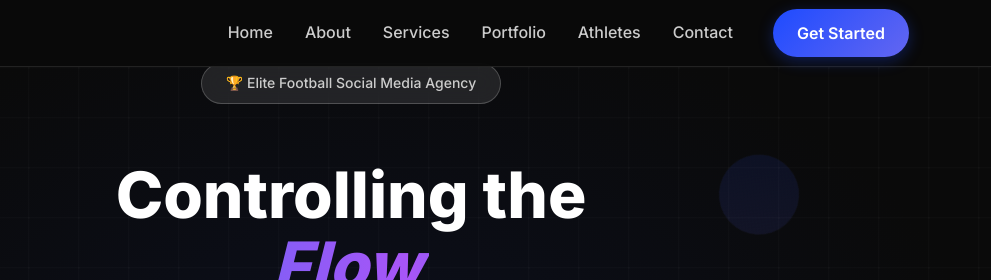
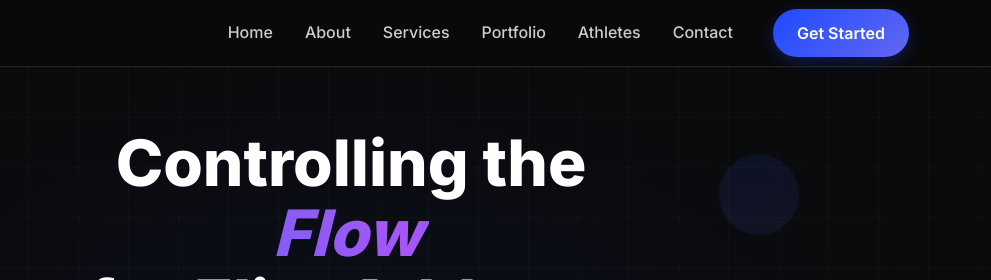
Before and after one commit to jevtasite/Playmaker-Group, a plain HTML site: page index.html in a window 1280 px wide. Shown: the top 280 px of the page, 289-1280 px from the left. Drawn offline with nearby package versions, Linux system fonts and the light colour scheme.

Commit message:
removed hero badge

```diff
--- a/index.html
+++ b/index.html
@@ -105,10 +105,6 @@
 
       <!-- Hero Content -->
       <div class="container hero-content text-center">
-        <div class="hero-badge mb-4">
-          <span>🏆 Elite Football Social Media Agency</span>
-        </div>
-
         <h1 class="hero-title">
           <span class="title-line">Controlling the</span>
           <span class="title-emphasis">Flow</span>
```
